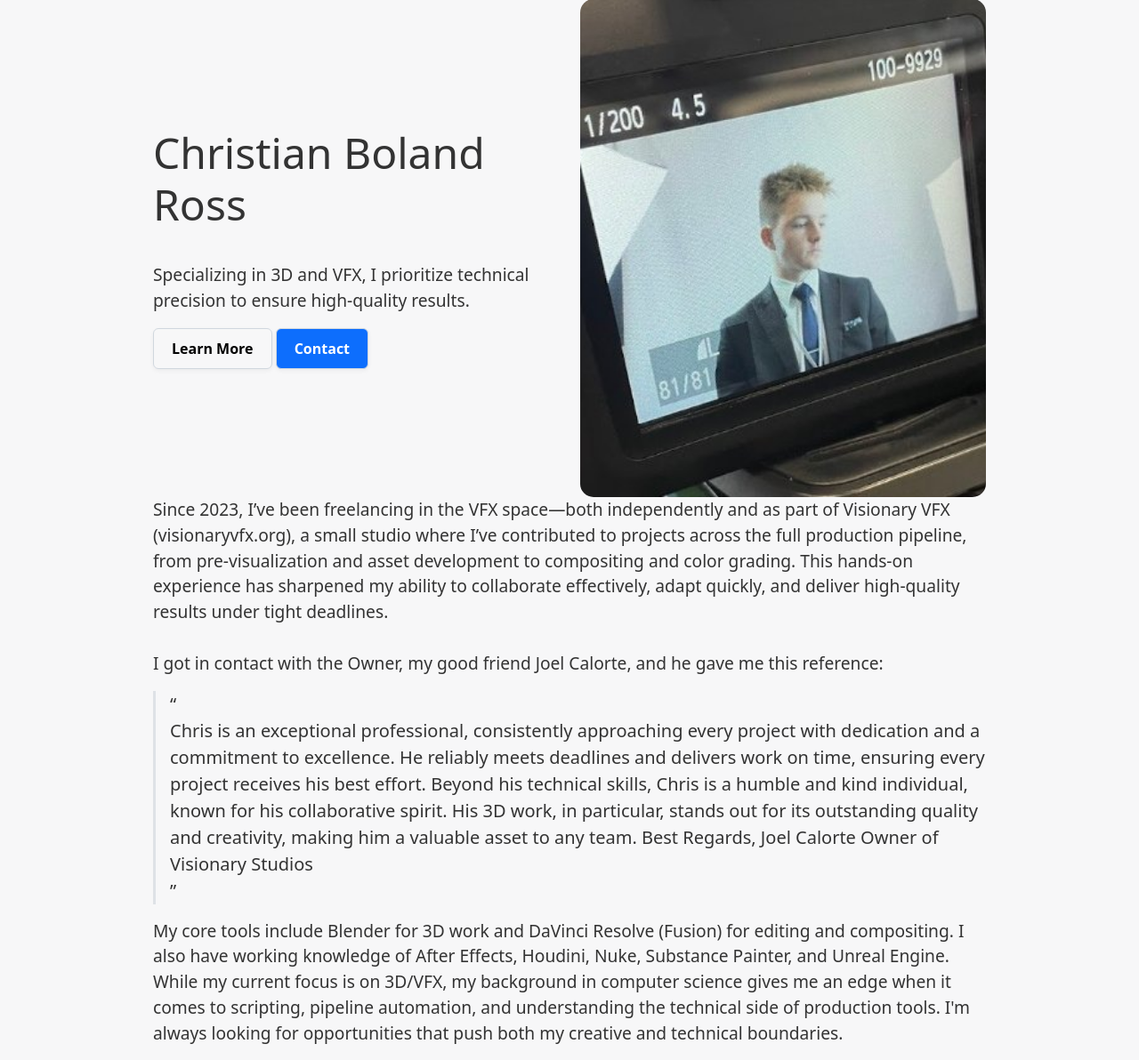
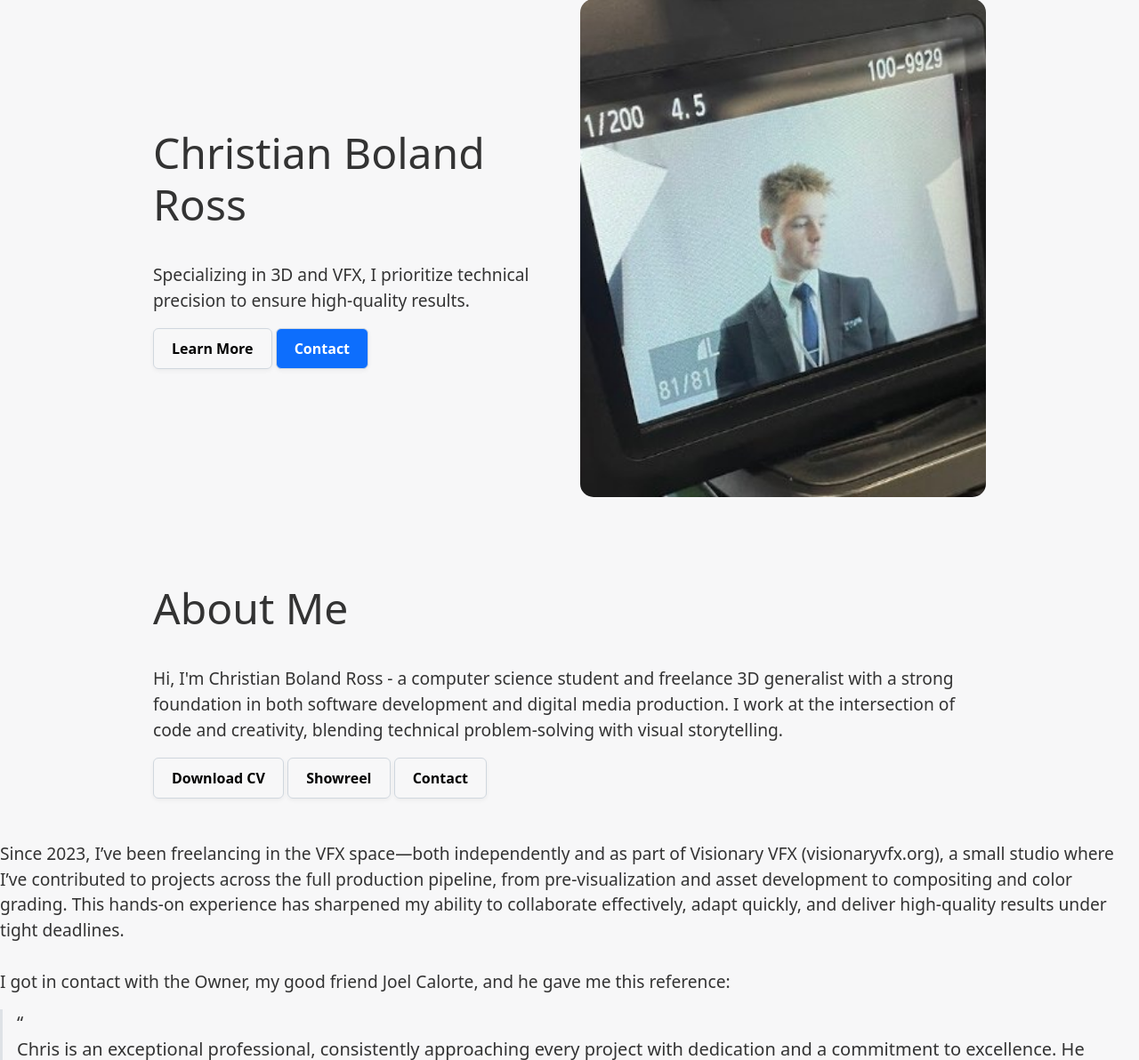
Before and after one commit to craqvfx/VFX-Portfolio-using-Flask, a Flask app: page /about_me in a window 1280 px wide. Shown: the part 117-1309 px from the top of the page at 89% size. Run offline with Flask 3, Linux system fonts and the light colour scheme; some libraries are stand-ins or nearby versions.

Commit message:
Adds About Me tab from figma layout

```diff
--- a/templates/about_me.html
+++ b/templates/about_me.html
@@ -9,7 +9,7 @@ Learn about Christian Boland Ross – a creative technologist combining VFX, cod
 {% endblock %}
 
 {% block main %}
-    <div class="container py-5" >
+    <div class="container py-5">
         <div class="row align-items-center">
             <!-- Left Column: Name -->
             <div class="col-md-6">
@@ -17,12 +17,10 @@ Learn about Christian Boland Ross – a creative technologist combining VFX, cod
                 <p style="font-size: 1.2rem; color: #333;">
                     <br>
                     Specializing in 3D and VFX, I prioritize technical precision to ensure high-quality results.
-                <!--Hi, I'm Christian Boland Ross - a computer science student and freelance 3D generalist with a strong foundation in both software development and digital media production.
-                I work at the intersection of code and creativity, blending technical problem-solving with visual storytelling.-->
                 </p>
 
                 <div class="button-container" style="margin: 0;">
-                <a class="white-btn" href="contact" style="color: black; background-color: transparent;">Learn More</a>
+                    <a class="white-btn" href="#about-me" style="color: black; background-color: transparent;">Learn More</a>
                     <a class="white-btn" href="contact" style="color: #ffffff; background-color: var(--cta-blue);">Contact</a>
                 </div>
             </div>
@@ -35,6 +33,22 @@ Learn about Christian Boland Ross – a creative technologist combining VFX, cod
                     class="img-fluid"
                     style="width: 35rem; height: 35rem; object-fit: cover; border-radius: 15px;"
                 >
+            </div>
+        </div>
+    </div>
+
+    <div class="container py-5" id="about-me">
+        <h1 style="font-size: 3rem;">About Me</h1>
+        <p style="font-size: 1.2rem; color: #333;">
+            <br>
+            Hi, I'm Christian Boland Ross - a computer science student and freelance 3D generalist with a strong foundation in both software development and digital media production.
+            I work at the intersection of code and creativity, blending technical problem-solving with visual storytelling.
+        </p>
+
+        <div class="button-container" style="margin: 0;">
+            <a class="white-btn" href="" style="color: black; background-color: transparent;">Download CV</a>
+            <a class="white-btn" href="" style="color: black; background-color: transparent;">Showreel</a>
+            <a class="white-btn" href="contact" style="color: black; background-color: transparent;">Contact</a>
         </div>
     </div>
 
```
Lines whose indentation alone changed are shown as unchanged.
